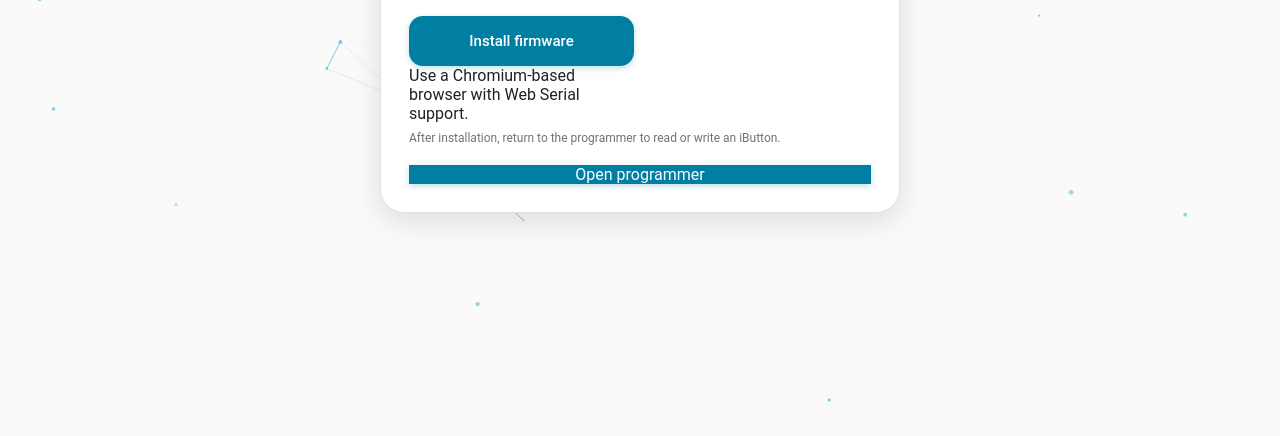
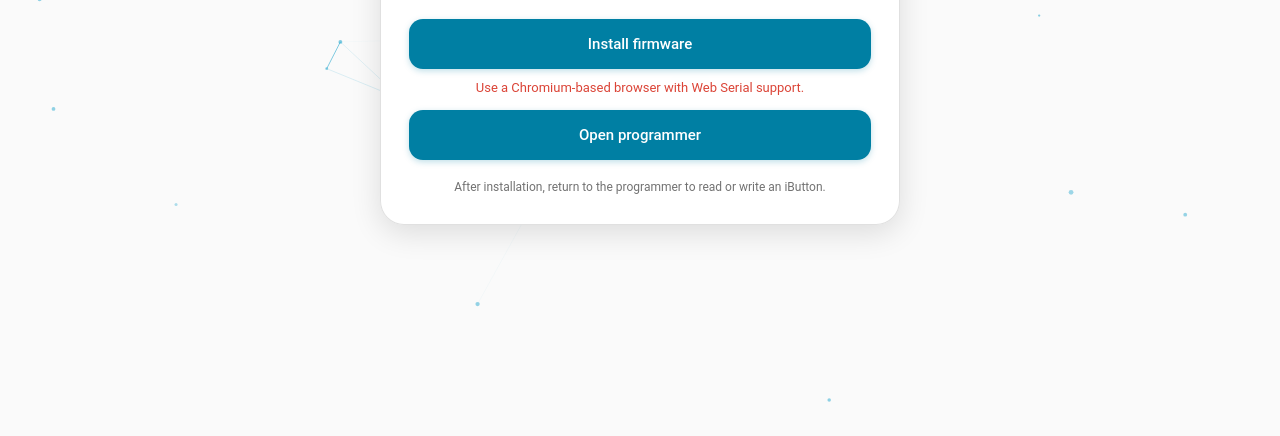
Before and after one commit to Misiu/iButton, a plain HTML site: page web/install.html in a window 1280 px wide. Shown: the part 364-800 px from the top of the page. Drawn offline with Linux system fonts and the light colour scheme.

Commit message:
Polish install page layout and button consistency

```diff
--- a/web/install.html
+++ b/web/install.html
@@ -11,6 +11,72 @@
   <link rel="icon" href="favicon.svg" type="image/svg+xml">
   <link rel="stylesheet" href="styles.css">
   <script type="module" src="https://unpkg.com/esp-web-tools@10/dist/web/install-button.js?module"></script>
+  <style>
+    .install-copy {
+      margin: 0 0 22px;
+      color: var(--secondary-text);
+      font-size: 14px;
+      line-height: 1.5;
+    }
+
+    .install-actions {
+      display: grid;
+      gap: 12px;
+    }
+
+    .install-actions esp-web-install-button,
+    .install-actions .button-link {
+      display: block;
+      width: 100%;
+    }
+
+    .install-actions button,
+    .install-actions .button-link {
+      width: 100%;
+      min-height: 50px;
+      border: 0;
+      border-radius: 14px;
+      padding: 14px 20px;
+      background: var(--primary-button);
+      color: #fff;
+      box-shadow: 0 2px 6px rgba(0,127,163,.25);
+      font: inherit;
+      font-size: 15px;
+      font-weight: 500;
+      line-height: 22px;
+      text-align: center;
+      text-decoration: none;
+      cursor: pointer;
+      transition: background-color .15s ease, box-shadow .15s ease, transform .05s ease;
+    }
+
+    .install-actions button:hover,
+    .install-actions .button-link:hover {
+      background: var(--primary-dark);
+    }
+
+    .install-actions button:active,
+    .install-actions .button-link:active {
+      transform: translateY(1px);
+    }
+
+    .install-note {
+      margin: 18px 0 0;
+      color: var(--secondary-text);
+      font-size: 12px;
+      line-height: 1.5;
+      text-align: center;
+    }
+
+    .unsupported {
+      display: block;
+      margin-top: 10px;
+      color: var(--error);
+      font-size: 13px;
+      line-height: 1.45;
+      text-align: center;
+    }
+  </style>
 </head>
 <body>
   <canvas id="particles" aria-hidden="true"></canvas>
@@ -23,17 +89,18 @@
       </div>
     </header>
 
-    <p class="hint">Connect a Seeed Studio XIAO ESP32-C3 with a USB-C data cable, then install the latest firmware.</p>
+    <p class="install-copy">Connect a Seeed Studio XIAO ESP32-C3 with a USB-C data cable, then install the latest firmware.</p>
 
-    <div class="actions">
+    <div class="install-actions">
       <esp-web-install-button manifest="firmware/manifest.json">
-        <button slot="activate" class="primary wide">Install firmware</button>
-        <span slot="unsupported">Use a Chromium-based browser with Web Serial support.</span>
+        <button slot="activate" type="button">Install firmware</button>
+        <span slot="unsupported" class="unsupported">Use a Chromium-based browser with Web Serial support.</span>
       </esp-web-install-button>
+
+      <a href="./" class="button-link">Open programmer</a>
     </div>
 
-    <p class="hint">After installation, return to the programmer to read or write an iButton.</p>
-    <a href="./" class="primary wide" style="display:block;text-align:center;text-decoration:none;box-sizing:border-box;">Open programmer</a>
+    <p class="install-note">After installation, return to the programmer to read or write an iButton.</p>
   </main>
 
   <script src="particles.js" defer></script>
```
